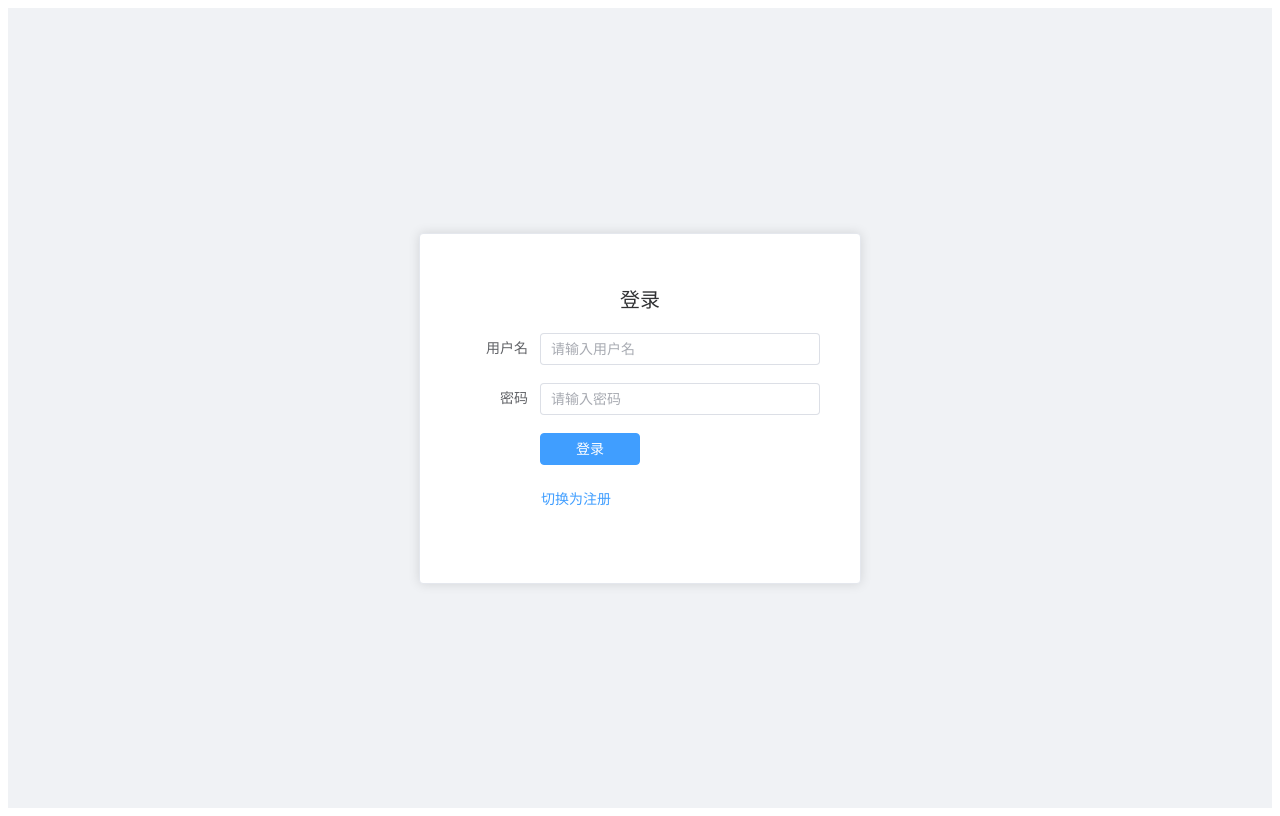
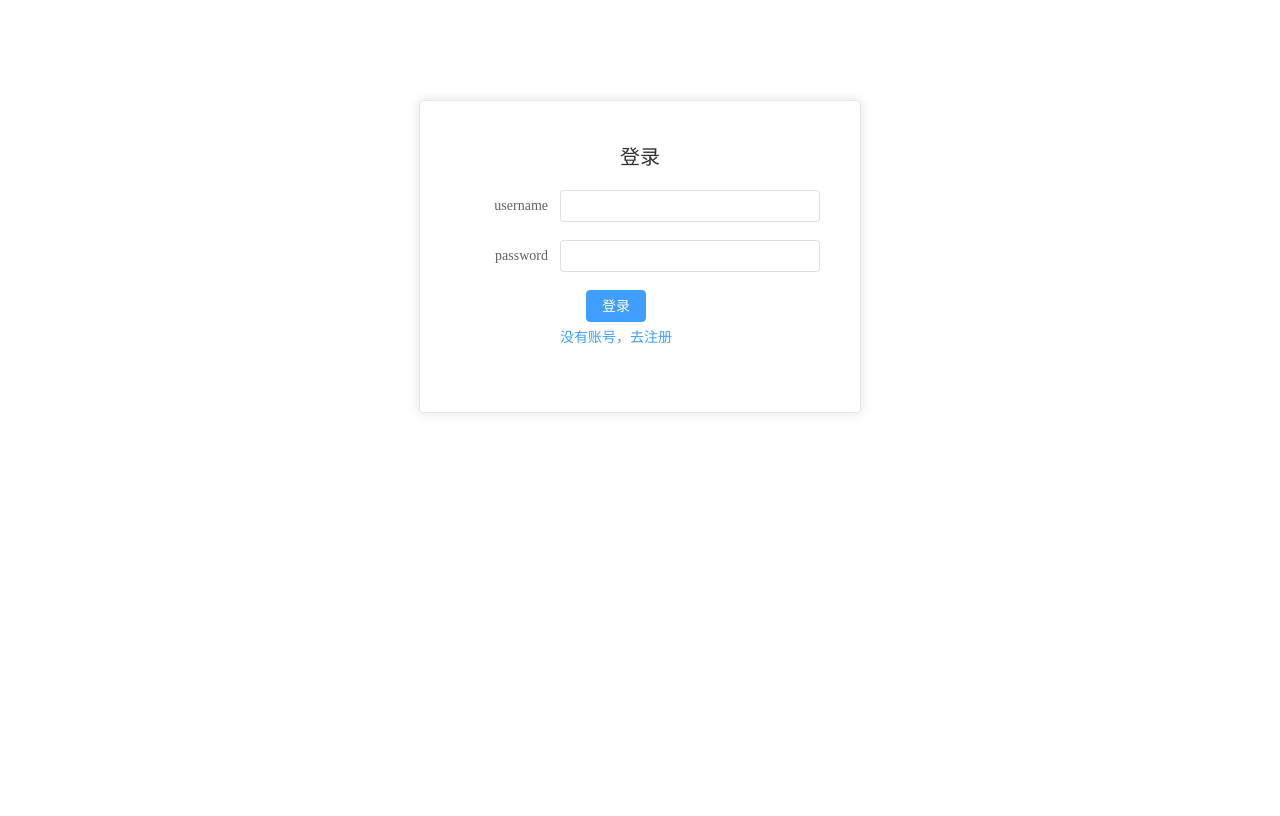
Before and after one commit to WaferHsiao/wafer_single_electronic_commerce_fontend, a Vue app: page /login in a window 1280 px wide. Built offline with nearby package versions, Linux system fonts and the light colour scheme.

Commit message:
wafer 登录和注册页面初始化修改 20250827

```diff
--- /dev/null
+++ b/src/api/api.js
@@ -0,0 +1,12 @@
+import { getAction, deleteAction, putAction, postAction, httpAction } from '@/api/manage'
+
+//首页-登录注册
+const login = (params)=>postAction("auth/login",params);
+const register = (params)=>postAction("auth/register",params);
+
+
+
+export{
+    login,
+    register
+}
--- /dev/null
+++ b/src/api/manage.js
@@ -0,0 +1,154 @@
+import { axios } from '@/utils/request'
+
+
+
+//post
+export function postAction(url,parameter) {
+    return axios({
+        url: url,
+        method:'post' ,
+        data: parameter
+    })
+}
+
+//post method= {post | put}
+export function httpAction(url,parameter,method) {
+    return axios({
+        url: url,
+        method:method ,
+        data: parameter
+    })
+}
+
+//put
+export function putAction(url,parameter) {
+    return axios({
+        url: url,
+        method:'put',
+        data: parameter
+    })
+}
+
+//get
+export function getAction(url,parameter) {
+    return axios({
+        url: url,
+        method: 'get',
+        params: parameter
+    })
+}
+
+//deleteAction
+export function deleteAction(url,parameter) {
+    return axios({
+        url: url,
+        method: 'delete',
+        params: parameter
+    })
+}
+
+export function getUserList(parameter) {
+    return axios({
+        url: api.user,
+        method: 'get',
+        params: parameter
+    })
+}
+
+export function getRoleList(parameter) {
+    return axios({
+        url: api.role,
+        method: 'get',
+        params: parameter
+    })
+}
+
+export function getServiceList(parameter) {
+    return axios({
+        url: api.service,
+        method: 'get',
+        params: parameter
+    })
+}
+
+export function getPermissions(parameter) {
+    return axios({
+        url: api.permissionNoPager,
+        method: 'get',
+        params: parameter
+    })
+}
+
+// id == 0 add     post
+// id != 0 update  put
+export function saveService(parameter) {
+    return axios({
+        url: api.service,
+        method: parameter.id == 0 ? 'post' : 'put',
+        data: parameter
+    })
+}
+
+/**
+ * 下载文件 用于excel导出
+ * @param url
+ * @param parameter
+ * @returns {*}
+ */
+export function downFile(url,parameter){
+    return axios({
+        url: url,
+        params: parameter,
+        method: 'get',
+        responseType: 'blob'
+    })
+}
+
+/**
+ * 下载文件 用于excel导出
+ * @param url
+ * @param parameter
+ * @returns {*}
+ */
+export function downFilePost(parameter){
+    return axios({
+        url: api.exportExcelByParam,
+        data: parameter,
+        method: 'post',
+        responseType: 'blob'
+    })
+}
+
+/**
+ * 文件上传 用于富文本上传图片
+ * @param url
+ * @param parameter
+ * @returns {*}
+ */
+export function uploadAction(url,parameter){
+    return axios({
+        url: url,
+        data: parameter,
+        method:'post' ,
+        headers: {
+            'Content-Type': 'multipart/form-data',  // 文件上传
+        },
+    })
+}
+
+/**
+ * 获取文件服务访问路径
+ * @param avatar
+ * @param subStr
+ * @returns {*}
+ */
+export function getFileAccessHttpUrl(avatar,subStr) {
+    if(!subStr) subStr = 'http'
+    if(avatar && avatar.startsWith(subStr)){
+        return avatar;
+    }else{
+        if(avatar &&　avatar.length>0 && avatar.indexOf('[')==-1){
+            return window._CONFIG['domianURL'] + "/" + avatar;
+        }
+    }
+}
--- a/src/router/index.js
+++ b/src/router/index.js
@@ -1,6 +1,6 @@
 import { createRouter, createWebHistory } from 'vue-router'
-import Home from '../views/Home.vue'
-import LoginRegister from "../views/LoginRegister.vue";
+import Home from '@/views/Home.vue'
+import LoginRegister  from "@/views/LoginRegister.vue";
 
 const routes = [
   {
--- /dev/null
+++ b/src/utils/request.js
@@ -0,0 +1,14 @@
+import axios from 'axios'
+
+
+let apiBaseUrl = 'http://154.64.245.39:8081'
+//console.log("apiBaseUrl= ",apiBaseUrl)
+// 创建 axios 实例
+const service = axios.create({
+    baseURL: apiBaseUrl, // api base_url
+    timeout: 300000 // 请求超时时间
+})
+
+export {
+    service as axios
+}
--- a/src/views/LoginRegister.vue
+++ b/src/views/LoginRegister.vue
@@ -1,96 +1,92 @@
 <template>
-<div class="container">
-    <el-card class="form-card">
-      <div style="text-align: center; font-size: 20px; margin-bottom: 20px;">
-        {{isLogin ? '登录' : '注册'}}
+<el-card class="login-card">
+  <div style="text-align: center; font-size: 20px; margin-bottom:20px;">
+    {{isRegister?'注册' : '登录'}}
   </div>
-      <el-form :model="form" :rules="rules" ref="formRef" label-width="80px">
-        <el-form-item label="用户名" prop="username">
-          <el-input v-model="form.username" placeholder="请输入用户名"></el-input>
+  <el-form :model="form" label-width="100px">
+    <el-form-item label="username">
+      <el-input v-model="form.username"></el-input>
     </el-form-item>
-        <el-form-item label="密码" prop="password">
-          <el-input v-model="form.password" placeholder="请输入密码"></el-input>
+    <el-form-item label="password">
+      <el-input type= "password" v-model="form.password"></el-input>
     </el-form-item>
-        <el-form-item class = "button_item">
-          <el-button type="primary" @click="submitForm" style="width: 100px;">
-            {{isLogin?'登录':'注册'}}
+
+    <!-- 只有注册时才显示-->
+    <el-form-item v-if="isRegister" label="ConfirmPssword">
+      <el-input type="password" v-model="form.confirmPassword"></el-input>
+    </el-form-item>
+
+    <el-form-item>
+      <div class="btn-container">
+      <el-button type="primary" @click="handleSubmit">
+        {{isRegister ? '注册': '登录'}}
       </el-button>
-        </el-form-item>
-        <el-form-item class = "button_item">
-          <el-button type="text" @click="toggleForm">
-            切换为{{isLogin?'注册':'登录'}}
-          </el-button>
+        <el-link type="primary" @click="isRegister = !isRegister">
+          {{isRegister ? '已有账号？去登录' : '没有账号，去注册'}}
+        </el-link>
+      </div>
     </el-form-item>
   </el-form>
 </el-card>
-</div>
 </template>
 
+
 <script setup>
-import {reactive , ref } from 'vue';
-import {ElMessage} from 'element-plus';
-import axios from 'axios';
+import {reactive,ref} from 'vue'
+import { login , register } from '@/api/api'
+import {ElMessage} from "element-plus";
 
-const isLogin = ref(true);
-const formRef = ref();
+const isRegister = ref(false) //false登录  true注册
+const form = reactive({
+  username: '',
+  password: '',
+  confirmPassword: ''
+})
 
-const form = reactive({
-  username:'',
-  password:''
-});
-
-const rules = {
-  username:[{require:true,message:'请输入用户名',trigger:'blur'}],
-  password:[{require:true,message:'请输入密码',trigger:'blur'}]
-};
-
-const toggleForm = () => {
-  isLogin.value = !isLogin.value;
-  form.username = '';
-  form.password = '';
-};
-
-const submitForm = () => {
-  formRef.value.validate(async valid => {
-    if(!valid) {
-      return;
-    }
-
-    const url = isLogin.value ? '/api/login' : '/api/register';
-    try{
-      const response = await axios.post(url,form);
-      ElMessage.success(response.data.message || (isLogin.value ? '登录成功':'注册成功'));
-      //登录成功后跳转
-      if(isLogin.value){
-        window.location.href = '/Home';
-      }
-    }catch (error){
-      ElMessage.error(error.response?.data?.message || '操作失败');
+const handleSubmit = () => {
+  if(isRegister.value){
+    register(form)
+        .then(res=>{
+          console.log('注册返回信息',res)
+          if(res.data.code != 200){
+            ElMessage.error(res.data.message)
+          }else{
+            ElMessage.success('注册成功！')
           }
         })
+        .catch(() => {
+          ElMessage.error('请求失败，请检查网络')
+        })
+    console.log('注册信息',form)
+
+  }else{
+    login(form)
+        .then(res=>{
+          console.log('登录返回信息',res)
+          if(res.data.code != 200){
+            ElMessage.error(res.data.message)
+          }else{
+            ElMessage.success('登录成功！')
+          }
+        })
+        .catch(() => {
+          ElMessage.error('请求失败，请检查网络')
+        })
+    console.log('登录信息',form)
+  }
 }
 </script>
 
 <style scoped>
-.container {
-  display: flex;
-  justify-content: center;
-  align-items: center;
-  height: 100vh;
-  background-color: #f0f2f5;
+.login-card{
+  width: 400px;
+  margin: 100px auto;
+  padding: 20px;
 }
 
-.form-card {
-  width: 400px;
-  padding: 30px 20px;
+.btn-container {
+  display: flex;
+  flex-direction: column; /* 纵向排列：按钮在上，文字在下 */
+  align-items: center;   /* 居中对齐 */
 }
-
-.button_item {
-  display: flex;
-  justify-content: center;
-}
-
-
-
-
 </style>
--- a/vite.config.js
+++ b/vite.config.js
@@ -1,7 +1,13 @@
 import { defineConfig } from 'vite'
 import vue from '@vitejs/plugin-vue'
+import path from 'path'
 
 // https://vitejs.dev/config/
 export default defineConfig({
   plugins: [vue()],
+  resolve: {
+    alias: {
+      '@': path.resolve(__dirname, './src')
+    }
+  }
 })
```
Lines whose indentation alone changed are shown as unchanged.
